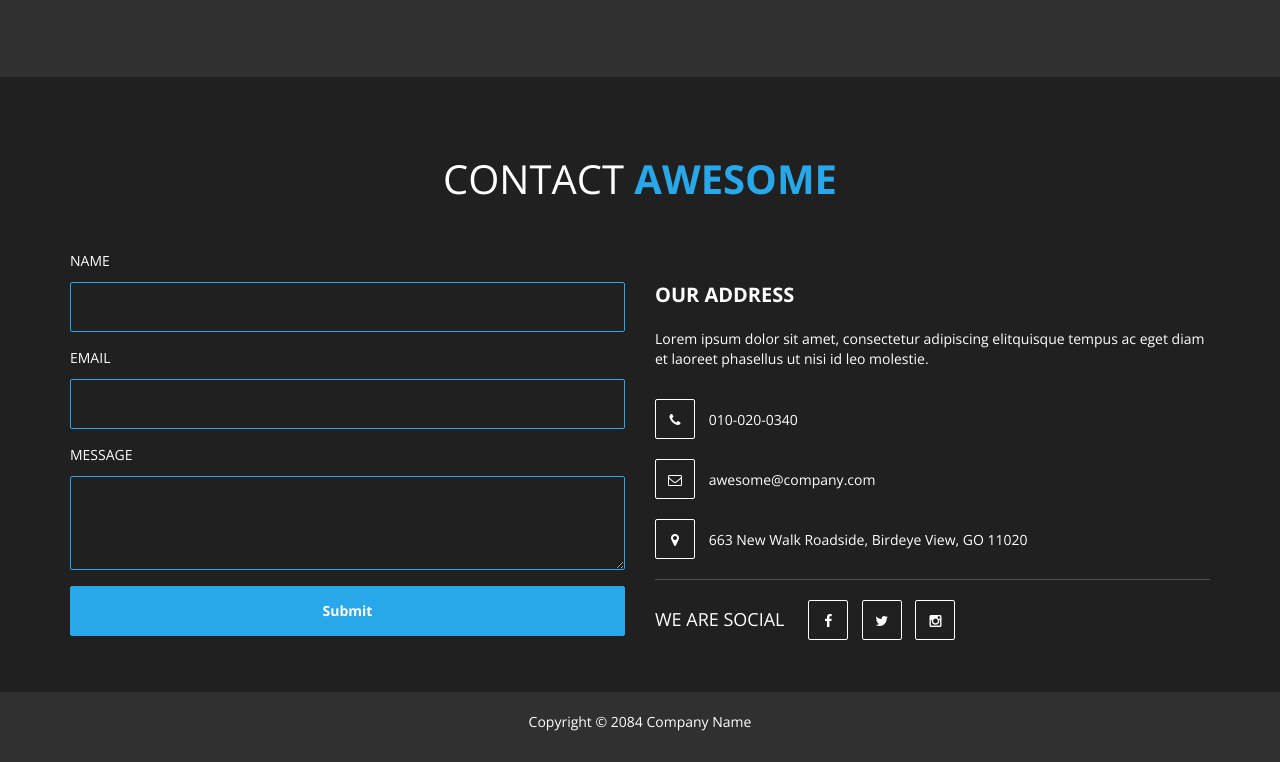
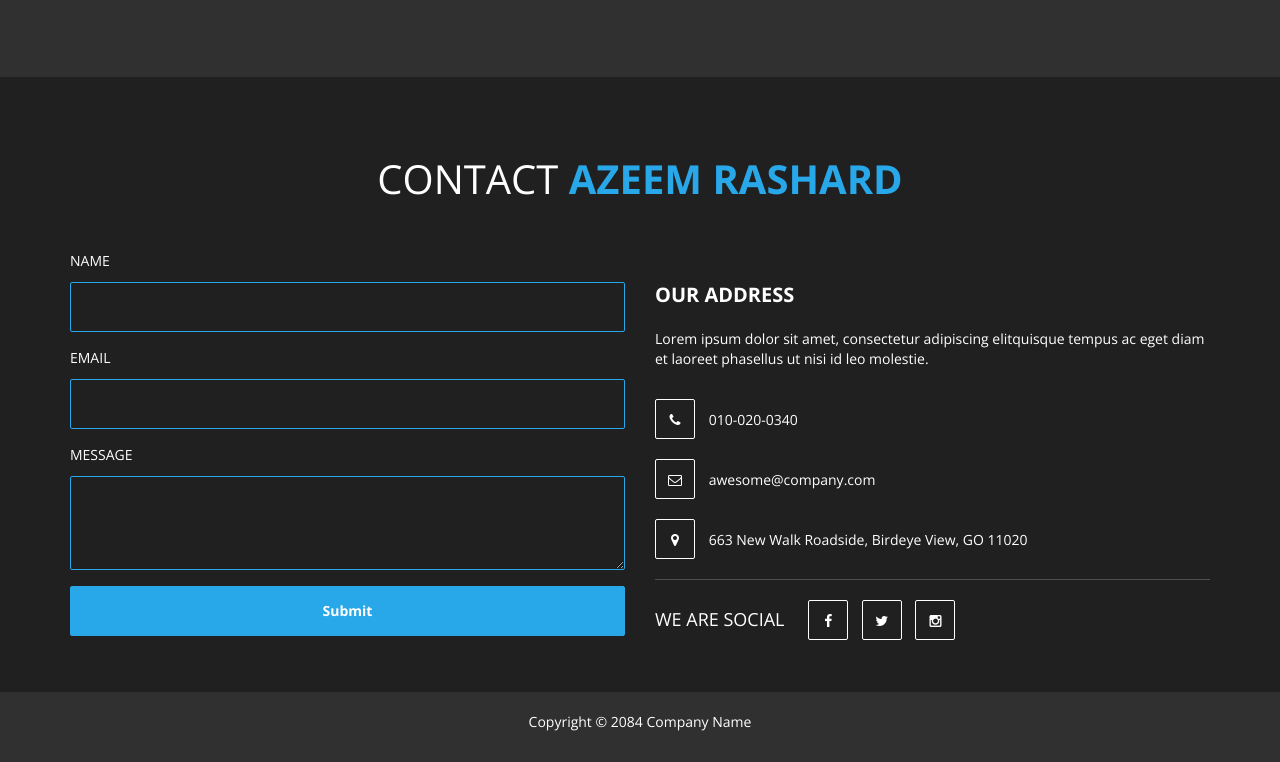
Before and after one commit to azeem0306/pf, a plain HTML site: page index.html in a window 1280 px wide. Shown: the part 2374-3136 px from the top of the page. Drawn offline with nearby package versions, Linux system fonts and the light colour scheme.

Commit message:
Update index.html

```diff
--- a/index.html
+++ b/index.html
@@ -332,7 +332,7 @@
     		<div class="container">
     			<div class="row">
     				<div class="col-md-12">
-    					<h2 class="wow bounceIn" data-wow-offset="50" data-wow-delay="0.3s">CONTACT <span>AWESOME</span></h2>
+    					<h2 class="wow bounceIn" data-wow-offset="50" data-wow-delay="0.3s">CONTACT <span>AZEEM RASHARD</span></h2>
     				</div>
     				<div class="col-md-6 col-sm-6 col-xs-12 wow fadeInLeft" data-wow-offset="50" data-wow-delay="0.9s">
     					<form action="#" method="post">
```
